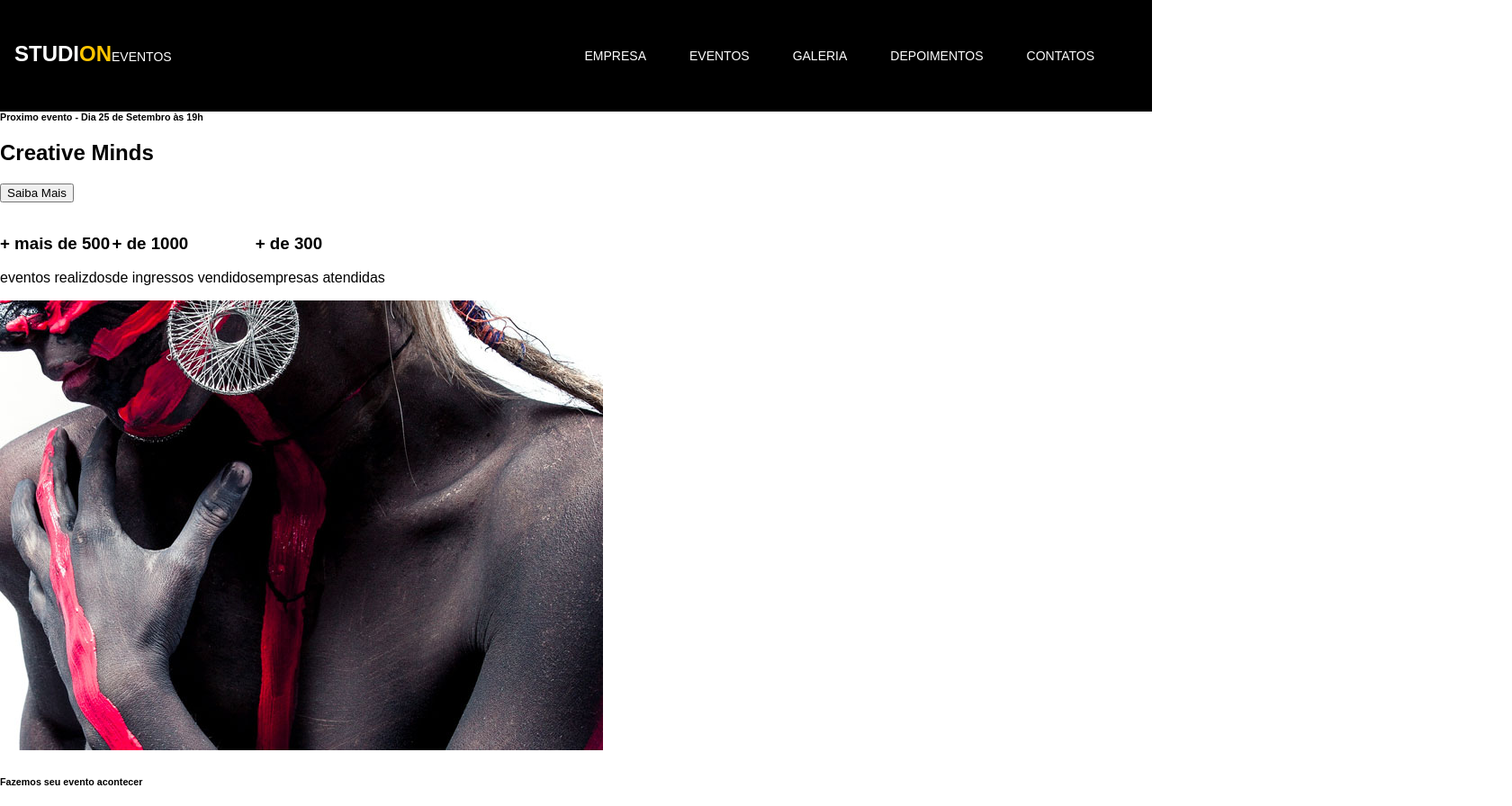
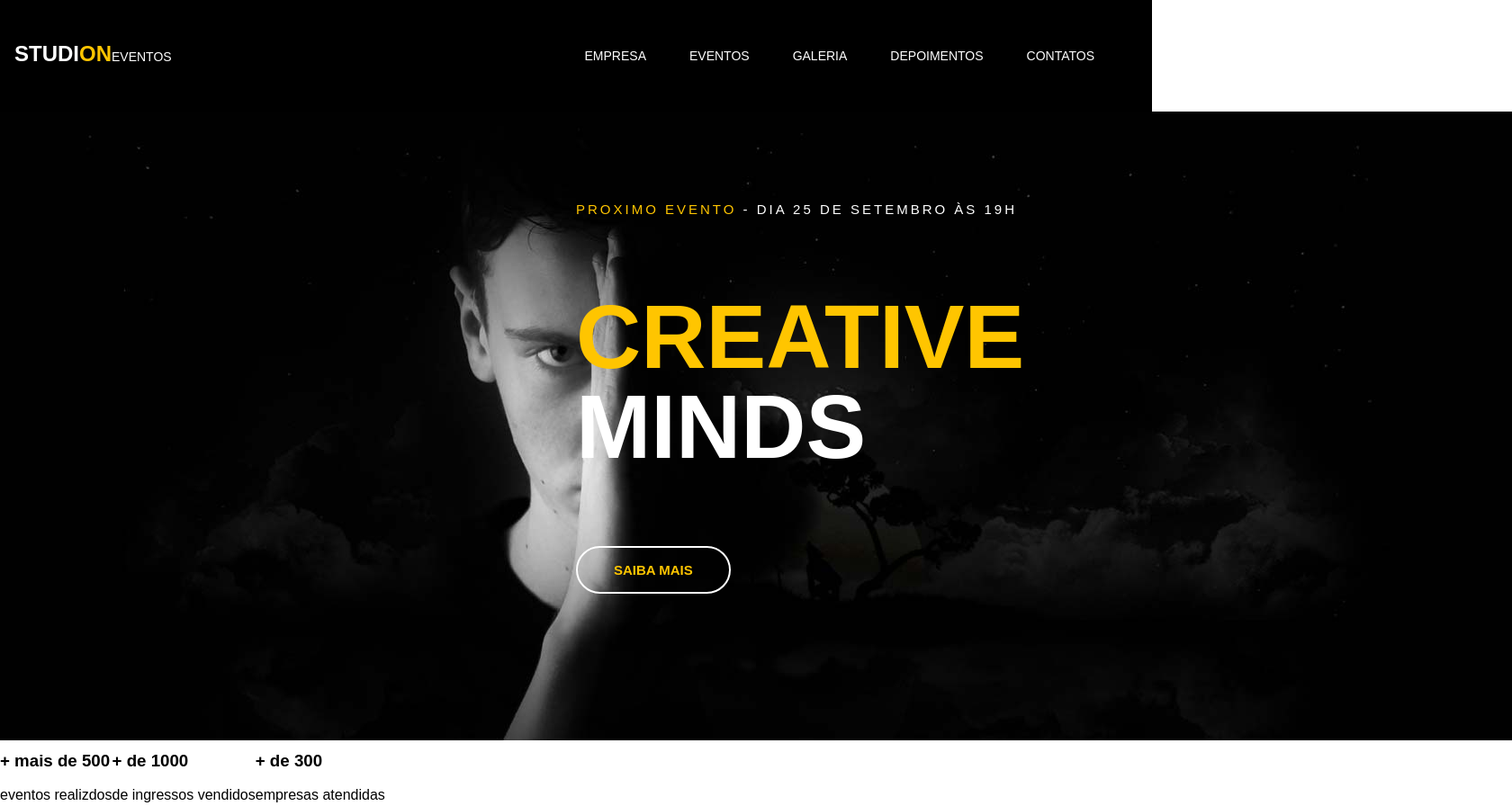
Before and after one commit to VitorOliveiraLima/HomePage-Studion, a plain HTML site: page src/index.html in a window 1280 px wide. Shown: the top 896 px of the page at 90% size, 1680 px wide, since content can reach past the window. Drawn offline with Linux system fonts and the light colour scheme.

Commit message:
dando continuidade css

```diff
--- a/src/index.html
+++ b/src/index.html
@@ -35,11 +35,15 @@
     <header>
       <div id="slider">
         <div class="slide">
-          <h6 class="teste-h6">
-            <span>Proximo evento</span> - Dia 25 de Setembro às 19h
-          </h6>
-          <h2><span>Creative</span> Minds</h2>
-          <button>Saiba Mais</button>
+          <img src="/images/banner.jpg" alt="studionbanners">
+          <div class="slide__copy">
+            <h6 class="teste-h6">
+              <span class="copy--primary">Proximo evento</span> - Dia 25 de
+              Setembro às 19h
+            </h6>
+            <h2><span class="copy--primary">Creative</span> Minds</h2>
+            <button class="btn btn--slide">Saiba Mais</button>
+          </div>
         </div>
       </div>
     </header>
--- a/src/style.css
+++ b/src/style.css
@@ -5,14 +5,15 @@
 }
 
 :root {
-  --color-primary: #ffc500;
   font-family: "montserrat ", sans-serif;
   font-size: 16px;
+  --color-primary: #ffc500;
+  --default-padding: 1rem;
 }
 
 body {
   margin: 0;
-  padding-top: 7.75rem ;
+  padding-top: 7.75rem;
 }
 
 ul {
@@ -23,6 +24,7 @@ ul {
 
 .navbar {
   position: fixed;
+  z-index: 1;
   display: grid;
   grid-template-columns: 1fr 9fr;
   align-items: center;
@@ -72,6 +74,68 @@ ul {
 .copy--primary {
   color: var(--color-primary);
 }
+
+#slider {
+  background-color: #000;
+  color: #fff;
+}
+
+.slide {
+  height: calc(100vh - 7.75rem);
+  position:relative;
+}
+
+.slide_background-image {
+  width: 100%;
+  height: 100%;
+  object-fit: cover;
+  object-position: center;
+}
+
+.slide__copy {
+  position: absolute;
+  top: 6.25rem;
+  left: 50vw;
+}
+
+.slide__copy h6 {
+  font-size: 0.9375rem;
+  font-weight: 400;
+  text-transform: uppercase;
+  letter-spacing: 0.1875rem;
+}
+
+.slide__copy h2 {
+  font-size: 6.25rem;
+  text-transform: uppercase;
+  line-height: 6.25rem;
+}
+
+.slide__copy h2 span {
+  display: block;
+}
+
+.btn {
+  cursor: pointer;
+  padding: 1rem 2.5rem;
+  border: 0.125rem solid #fff;
+  border-radius: 5rem;
+  color: var(--color-primary);
+  background: unset;
+  font-size: 0.9375rem;
+  font-weight: 700;
+  text-transform: uppercase;
+  transition: 0.3s all ease;
+}
+
+.btn:hover,
+.btn:active,
+.btn:focus {
+  border-color: var(--color-primary);
+  background-color: var(--color-primary);
+  color: #fff;
+}
+
 .teste-h6 {
   margin: 0;
 }
```
